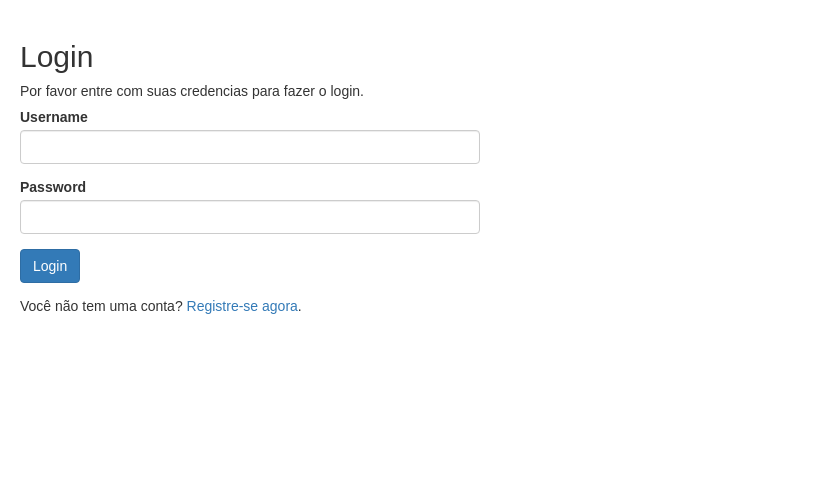
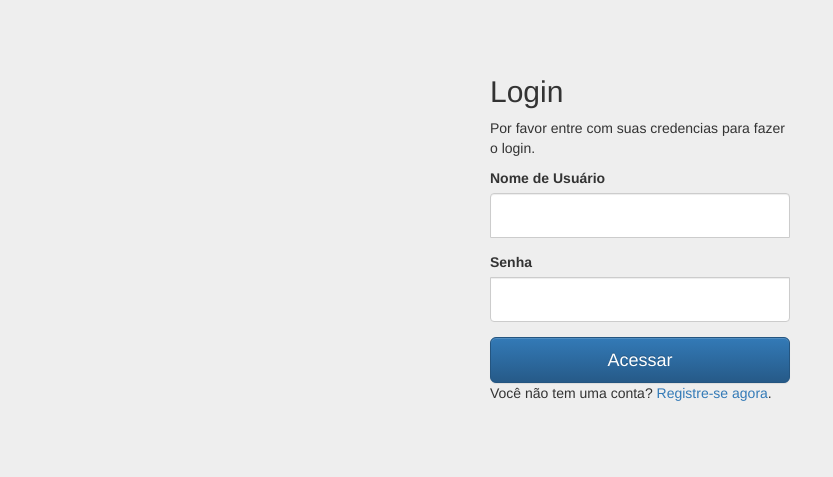
Before and after one commit to wellingtonsilva04/gibTeca, a PHP site: page /private/login.php in a window 1280 px wide. Shown: the top 477 px of the page, without its empty margins (0-833 px from the left). Run offline with PHP 8.4, Linux system fonts and the light colour scheme.

Commit message:
pagina login e registro centralizados na tela

```diff
--- a/private/config.php
+++ b/private/config.php
@@ -3,7 +3,7 @@
 server with default setting (user 'root' with no password) */
 define('DB_SERVER', 'localhost');
 define('DB_USERNAME', 'root');
-define('DB_PASSWORD', '');
+define('DB_PASSWORD', 'steamfree');
 define('DB_NAME', 'mydb');
 
 /* Attempt to connect to MySQL database */
--- /dev/null
+++ b/private/css/login.css
@@ -0,0 +1,37 @@
+body {
+    padding-top: 40px;
+    padding-bottom: 40px;
+    background-color: #eee;
+  }
+
+  .form-signin {
+    max-width: 330px;
+    padding: 15px;
+    margin: 0 auto;
+  }
+  .form-signin .form-signin-heading,
+  .form-signin {
+    margin-bottom: 10px;
+  }
+  .form-signin .form-control {
+    position: relative;
+    height: auto;
+    -webkit-box-sizing: border-box;
+       -moz-box-sizing: border-box;
+            box-sizing: border-box;
+    padding: 10px;
+    font-size: 16px;
+  }
+  .form-signin .form-control:focus {
+    z-index: 2;
+  }
+  .form-signin input[type="text"] {
+    margin-bottom: -1px;
+    border-bottom-right-radius: 0;
+    border-bottom-left-radius: 0;
+  }
+  .form-signin input[type="password"] {
+    margin-bottom: 10px;
+    border-top-left-radius: 0;
+    border-top-right-radius: 0;
+  }
--- a/private/login.php
+++ b/private/login.php
@@ -82,33 +82,34 @@ if($_SERVER["REQUEST_METHOD"] == "POST"){
 <head>
     <meta charset="UTF-8">
     <title>Login</title>
-    <link rel="stylesheet" href="https://maxcdn.bootstrapcdn.com/bootstrap/3.3.7/css/bootstrap.css">
-    <style type="text/css">
-        body{ font: 14px sans-serif; }
-        .wrapper{
-            width: 500px; padding: 20px;}
-    </style>
+    <!-- Latest compiled and minified CSS -->
+    <link rel="stylesheet" href="https://maxcdn.bootstrapcdn.com/bootstrap/3.3.7/css/bootstrap.min.css" integrity="sha384-BVYiiSIFeK1dGmJRAkycuHAHRg32OmUcww7on3RYdg4Va+PmSTsz/K68vbdEjh4u" crossorigin="anonymous">
+
+    <!-- Optional theme -->
+    <link rel="stylesheet" href="https://maxcdn.bootstrapcdn.com/bootstrap/3.3.7/css/bootstrap-theme.min.css" integrity="sha384-rHyoN1iRsVXV4nD0JutlnGaslCJuC7uwjduW9SVrLvRYooPp2bWYgmgJQIXwl/Sp" crossorigin="anonymous">
+    <link rel= "stylesheet" href = "css/login.css">
+    <!-- Latest compiled and minified JavaScript -->
+    <script src="https://maxcdn.bootstrapcdn.com/bootstrap/3.3.7/js/bootstrap.min.js" integrity="sha384-Tc5IQib027qvyjSMfHjOMaLkfuWVxZxUPnCJA7l2mCWNIpG9mGCD8wGNIcPD7Txa" crossorigin="anonymous"></script>
 </head>
 <body>
-    <div class="wrapper">
-        <h2>Login</h2>
-        <p>Por favor entre com suas credencias para fazer o login.</p>
-        <form action="<?php echo htmlspecialchars($_SERVER["PHP_SELF"]); ?>" method="post">
+    <div class="container">
+
+        <form class ="form-signin" action="<?php echo htmlspecialchars($_SERVER["PHP_SELF"]); ?>" method="post">
+            <h2 class = "form-signin-heading">Login</h2>
+            <p>Por favor entre com suas credencias para fazer o login.</p>
             <div class="form-group <?php echo (!empty($username_err)) ? 'has-error' : ''; ?>">
-                <label>Username</label>
+                <label>Nome de Usuário</label>
                 <input type="text" name="username"class="form-control" value="<?php echo $username; ?>">
                 <span class="help-block"><?php echo $username_err; ?></span>
             </div>
             <div class="form-group <?php echo (!empty($password_err)) ? 'has-error' : ''; ?>">
-                <label>Password</label>
+                <label>Senha</label>
                 <input type="password" name="password" class="form-control">
                 <span class="help-block"><?php echo $password_err; ?></span>
             </div>
-            <div class="form-group">
-                <input type="submit" class="btn btn-primary" value="Login">
-            </div>
+            <button type="submit" class="btn btn-lg btn-primary btn-block" value="Login">Acessar</button>
             <p>Você não tem uma conta? <a href="register.php">Registre-se agora</a>.</p>
         </form>
-    </div>
+    </div><!--/container>
 </body>
 </html>
```
Also changed, not shown: private/css/register.css (added, +37 -0 lines), private/register.php (+14 -11 lines).
